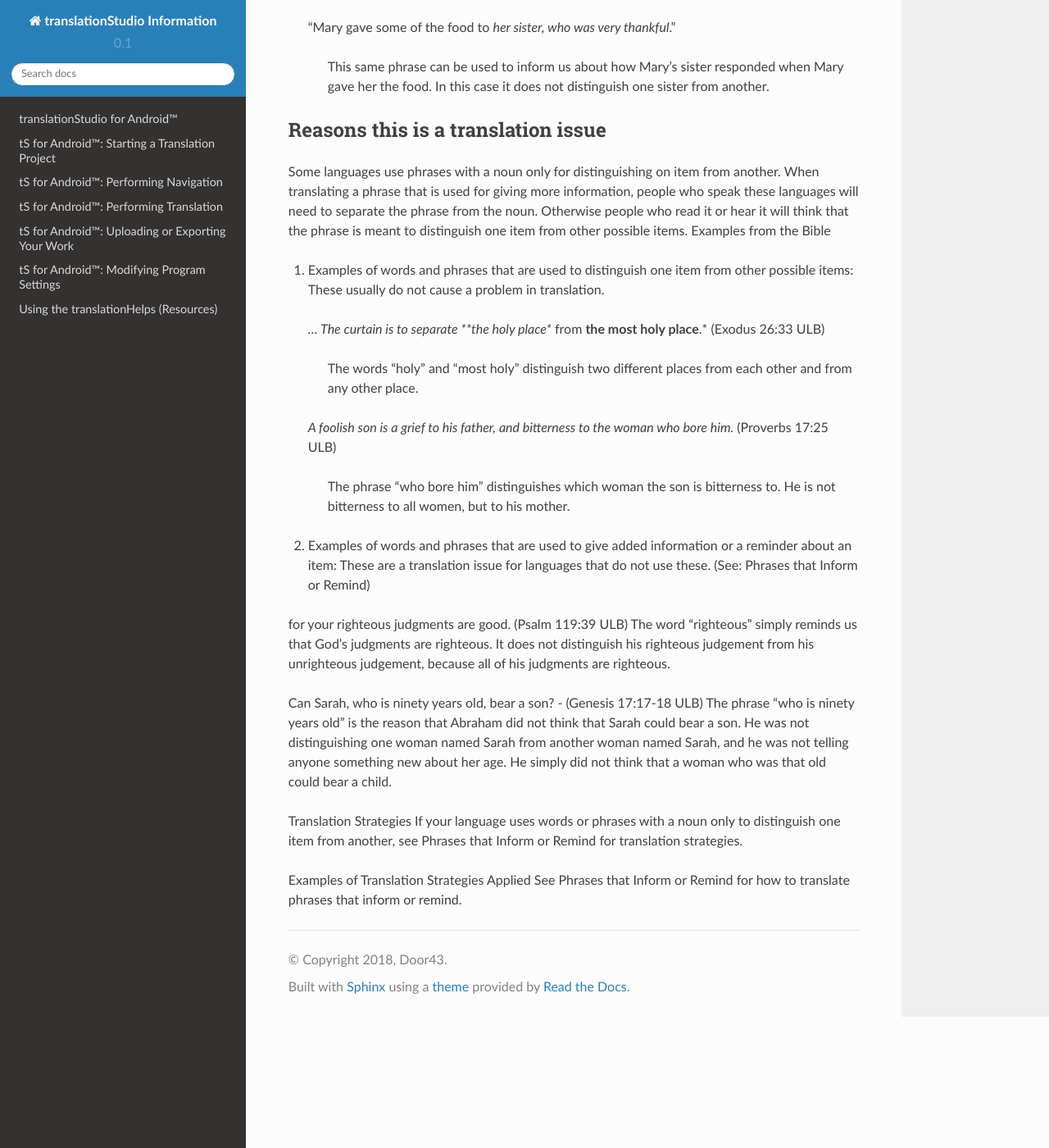
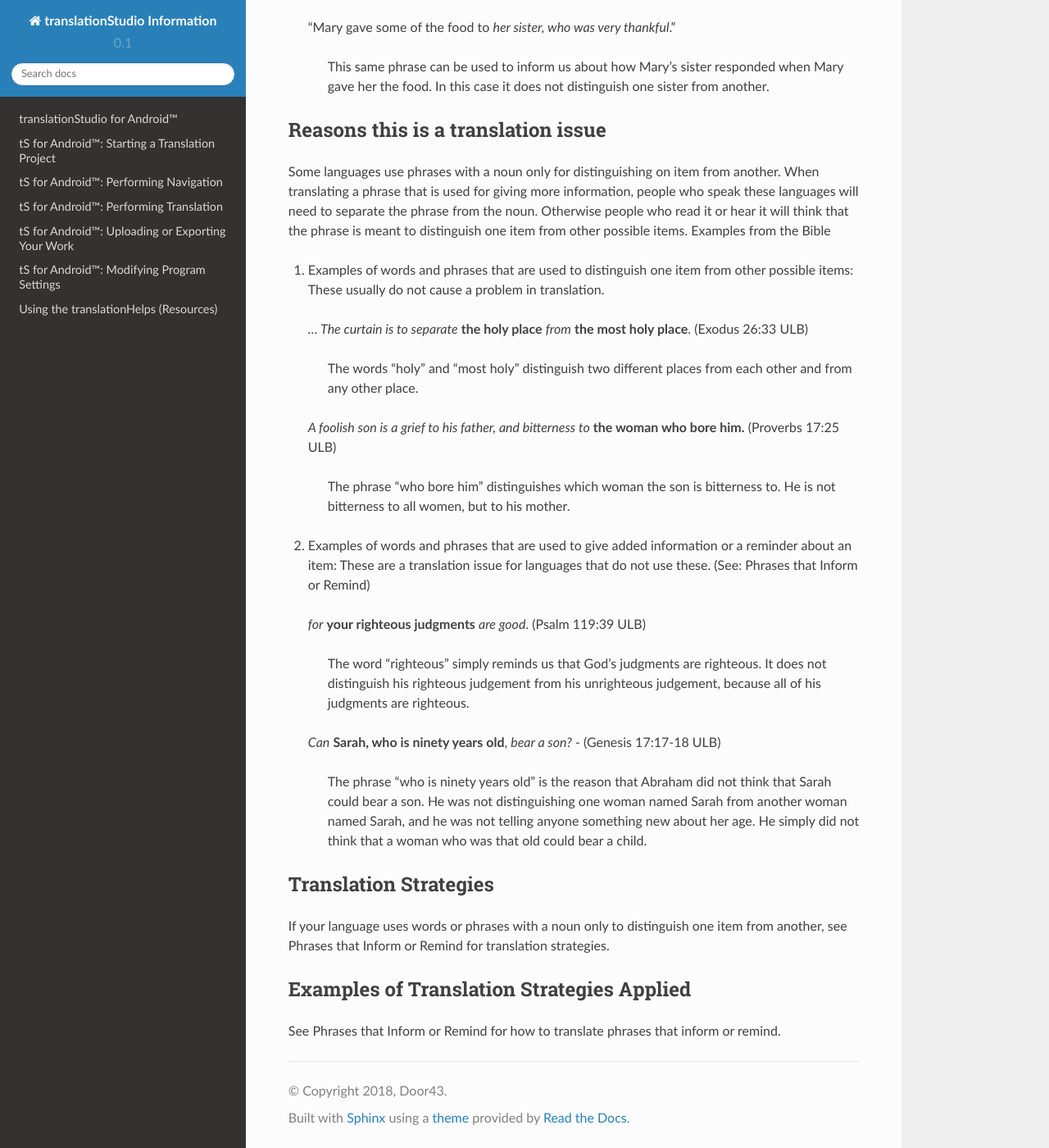
Before and after one commit to unfoldingWord-dev/translationStudio-Info, a Sphinx documentation site: the page built from docs/Distinguishing.rst, in a window 1280 px wide and 1400 px high, scrolled down 794 px. Shown: the whole window at 82% size. Built offline with Sphinx 7.4.7 and the Read the Docs theme 2.0.0, drawn with Linux system fonts in a browser that asks for light colours; pages that are not in the unit, such as notebooks, are missing from menus.

```diff
--- a/docs/Distinguishing.rst
+++ b/docs/Distinguishing.rst
@@ -32,24 +32,30 @@ Examples from the Bible
 
 1. Examples of words and phrases that are used to distinguish one item from other possible items: These usually do not cause a problem in translation.
 
-  *… The curtain is to separate **the holy place** from **the most holy place**.* (Exodus 26:33 ULB)
+  *… The curtain is to separate* **the holy place** *from* **the most holy place**. (Exodus 26:33 ULB)
 
     The words "holy" and "most holy" distinguish two different places from each other and from any other place.
 
-  *A foolish son is a grief to his father, and bitterness to the woman who bore him.* (Proverbs 17:25 ULB)
+  *A foolish son is a grief to his father, and bitterness to* **the woman who bore him.** (Proverbs 17:25 ULB)
 
     The phrase "who bore him" distinguishes which woman the son is bitterness to. He is not bitterness to all women, but to his mother.
 
 2. Examples of words and phrases that are used to give added information or a reminder about an item: These are a translation issue for languages that do not use these. (See: Phrases that Inform or Remind)
 
-for your righteous judgments are good. (Psalm 119:39 ULB)
-The word "righteous" simply reminds us that God's judgments are righteous. It does not distinguish his righteous judgement from his unrighteous judgement, because all of his judgments are righteous.
+  *for* **your righteous judgments** *are good*. (Psalm 119:39 ULB)
 
-Can Sarah, who is ninety years old, bear a son? - (Genesis 17:17-18 ULB)
-The phrase "who is ninety years old" is the reason that Abraham did not think that Sarah could bear a son. He was not distinguishing one woman named Sarah from another woman named Sarah, and he was not telling anyone something new about her age. He simply did not think that a woman who was that old could bear a child.
+    The word "righteous" simply reminds us that God's judgments are righteous. It does not distinguish his righteous judgement from his unrighteous judgement, because all of his judgments are righteous.
+
+  *Can* **Sarah, who is ninety years old**, *bear a son?* - (Genesis 17:17-18 ULB)
+
+    The phrase "who is ninety years old" is the reason that Abraham did not think that Sarah could bear a son. He was not distinguishing one woman named Sarah from another woman named Sarah, and he was not telling anyone something new about her age. He simply did not think that a woman who was that old could bear a child.
 
 Translation Strategies
+-----------------------
+
 If your language uses words or phrases with a noun only to distinguish one item from another, see Phrases that Inform or Remind for translation strategies.
 
 Examples of Translation Strategies Applied
+------------------------------------------
+
 See Phrases that Inform or Remind for how to translate phrases that inform or remind.
```
